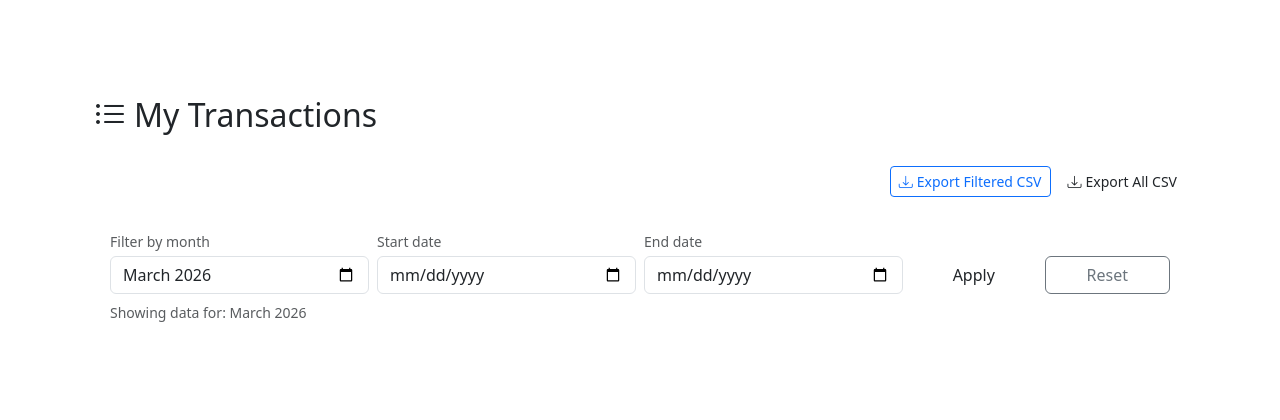
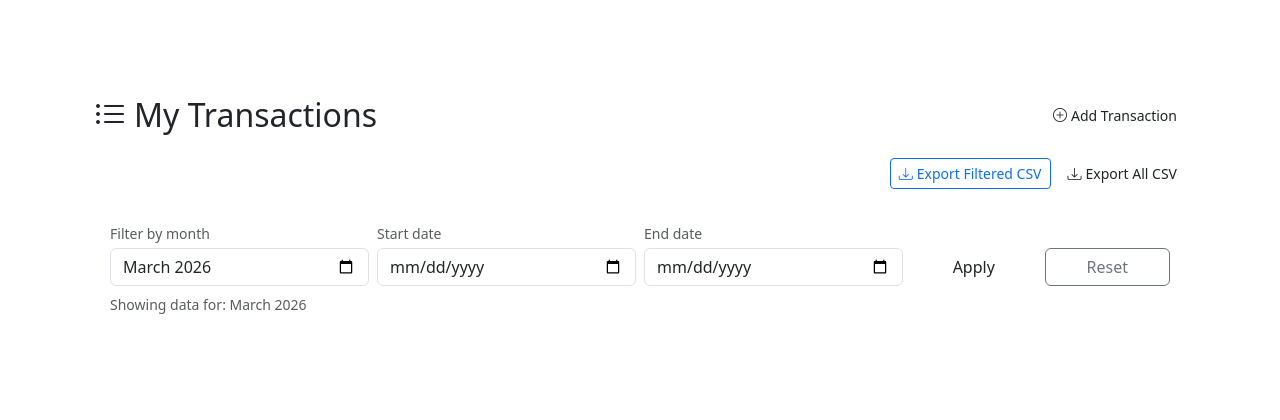
Before and after one commit to Sefa-Keles/Smart-Accounts-Management, a Django app: page /transactions/ in a window 1280 px wide. Shown: the part 56-476 px from the top of the page. Run offline with Django 5.2, Linux system fonts and the light colour scheme; the visitor is signed in with stand-in values (Sample User, id 1); data that the repository does not hold is empty.

Commit message:
Refactor transaction list header for improved layout and spacing

```diff
--- a/templates/transactions/list.html
+++ b/templates/transactions/list.html
@@ -3,8 +3,11 @@
 {% block content %}
 <div class="container mt-5">
 
-    <div class="d-flex justify-content-between align-items-center mb-4">
-        <h2><i class="bi bi-list-ul me-2"></i>My Transactions</h2>
+    <div class="d-flex justify-content-between align-items-center mb-4 gap-2">
+        <h2 class="mb-0"><i class="bi bi-list-ul me-2"></i>My Transactions</h2>
+        <a href="{% url 'transaction_create' %}" class="btn btn-sam btn-sm">
+            <i class="bi bi-plus-circle me-1"></i>Add Transaction
+        </a>
     </div>
 
     <div class="d-flex flex-column flex-sm-row gap-2 justify-content-sm-end mb-3">
```
